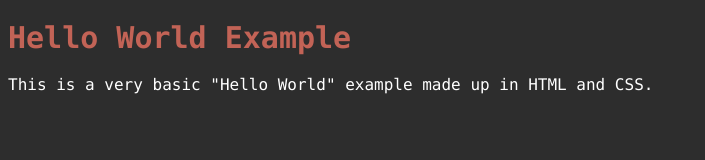
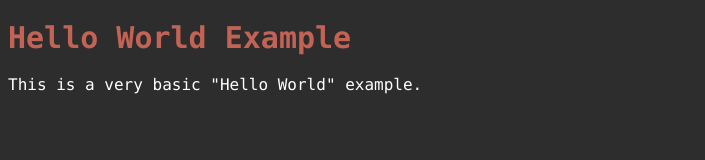
Before and after one commit to monkzzz/jenkins_docker_test, a plain HTML site: page index.html in a window 1280 px wide. Shown: the whole page, without its empty margins (0-705 px from the left). Drawn offline with Linux system fonts and the light colour scheme.

Commit message:
Update index.html

```diff
--- a/index.html
+++ b/index.html
@@ -5,6 +5,6 @@
 </head>
 <body>
 	<h1>Hello World Example</h1>
-	<p>This is a very basic "Hello World" example made up in HTML and CSS.</p>
+	<p>This is a very basic "Hello World" example.</p>
 </body>
 </html>
```
